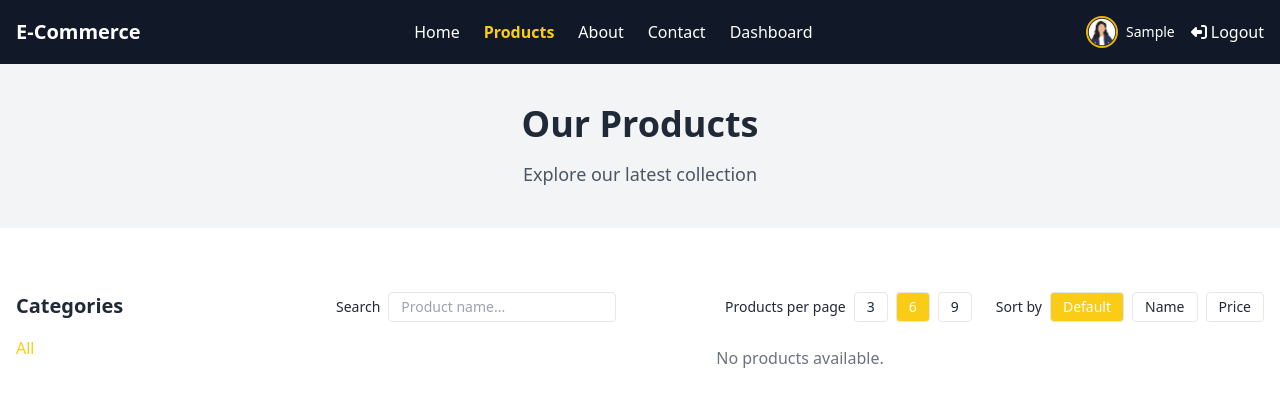
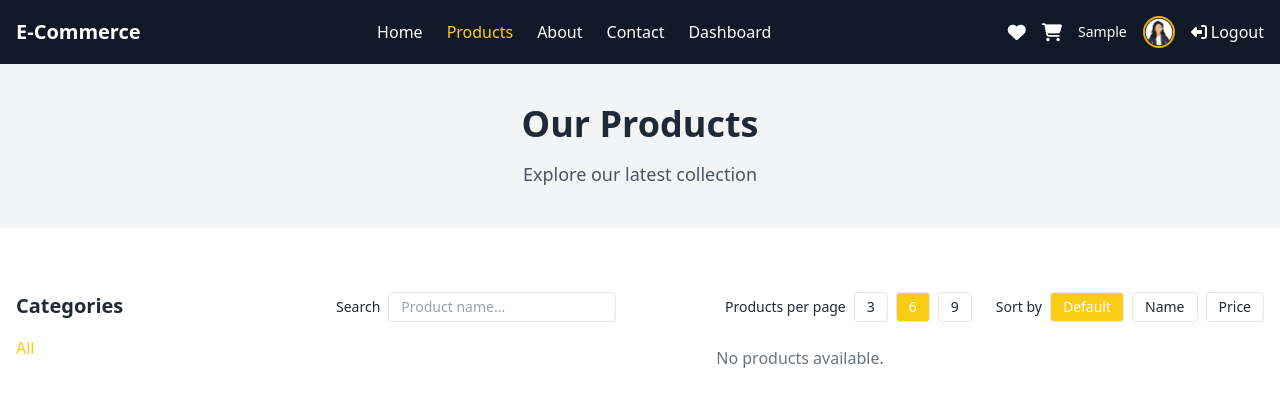
Before and after one commit to Naira98/e-commerce-django, a Django app: page /products/ in a window 1280 px wide. Shown: the top 407 px of the page. Run offline with Django 5.2, Linux system fonts and the light colour scheme; the visitor is signed in with stand-in values (Sample User, id 1); data that the repository does not hold is empty; some libraries are stand-ins or nearby versions.

Commit message:
add favorite products

```diff
--- a/accounts/models.py
+++ b/accounts/models.py
@@ -1,8 +1,11 @@
 from django.contrib.auth.models import AbstractUser
 from django.db import models
+
+from products.models import Product
 
 
 class CustomUser(AbstractUser):
     profile_picture = models.ImageField(
         upload_to="product_images/", null=True, blank=True
     )
+    favorites = models.ManyToManyField(Product, related_name="favorited_by", blank=True)
--- a/accounts/urls.py
+++ b/accounts/urls.py
@@ -5,4 +5,7 @@ urlpatterns = [
     path("register/", views.RegisterView.as_view(), name="register"),
     path("profile/", views.ProfileView.as_view(), name="profile"),
     path("profile/edit", views.UpdateProfile.as_view(), name="edit_profile"),
+
+    path("favorites", views.FavoritesView.as_view(), name="favorites"),
+    path("toggle-favorite", views.toggle_favorite, name="toggle-favorite"),
 ]
--- a/commerce/settings.py
+++ b/commerce/settings.py
@@ -35,6 +35,7 @@ INSTALLED_APPS = [
     "accounts",
     "home",
     "products",
+    "rest_framework",
     "django.contrib.admin",
     "django.contrib.auth",
     "django.contrib.contenttypes",
@@ -107,8 +108,6 @@ AUTH_PASSWORD_VALIDATORS = [
 ]
 
 
-
-
 # Internationalization
 # https://docs.djangoproject.com/en/5.2/topics/i18n/
 
--- a/commerce/urls.py
+++ b/commerce/urls.py
@@ -19,7 +19,6 @@ from django.conf import settings
 from django.conf.urls.static import static
 from django.contrib import admin
 from django.urls import include, path
-from django.contrib.auth import views as auth_views
 
 urlpatterns = [
     path("admin/", admin.site.urls),
--- /dev/null
+++ b/static/js/favorite-btn.js
@@ -0,0 +1,50 @@
+document.querySelectorAll(".favorite-btn").forEach((button) => {
+  button.addEventListener("click", async () => {
+    const product_id = button.getAttribute("data-product-id");
+    const icon = button.querySelector("i");
+
+    const response = await fetch("/accounts/toggle-favorite", {
+      method: "POST",
+      headers: {
+        "Content-Type": "application/json",
+        "X-CSRFToken": getCookie("csrftoken"),
+      },
+      body: JSON.stringify({ product_id }),
+    });
+
+    if (response.ok) {
+      const data = await response.json();
+
+      if (data.is_favorite) {
+        icon.classList.remove("fa-regular");
+        icon.classList.add("fa-solid", "text-yellow-400");
+      } else {
+        icon.classList.remove("fa-solid", "text-yellow-400");
+        icon.classList.add("fa-regular");
+
+        // If on favorites page, remove the card
+        if (window.location.pathname.includes("/favorites")) {
+          button.closest(".group")?.remove();
+        }
+      }
+    } else {
+      alert("Error toggling favorite. Please try again.");
+    }
+  });
+});
+
+// CSRF helper
+function getCookie(name) {
+  let cookieValue = null;
+  if (document.cookie && document.cookie !== "") {
+    const cookies = document.cookie.split(";");
+    for (let i = 0; i < cookies.length; i++) {
+      const cookie = cookies[i].trim();
+      if (cookie.startsWith(name + "=")) {
+        cookieValue = decodeURIComponent(cookie.substring(name.length + 1));
+        break;
+      }
+    }
+  }
+  return cookieValue;
+}
--- /dev/null
+++ b/static/js/mobile-navbar.js
@@ -0,0 +1,4 @@
+document.getElementById("menu-toggle").addEventListener("click", function () {
+  const menu = document.getElementById("mobile-menu");
+  menu.classList.toggle("hidden");
+});
--- a/templates/base.html
+++ b/templates/base.html
@@ -20,7 +20,11 @@
     {% block head %} {% endblock %}
     <script src="https://cdn.tailwindcss.com"></script>
   </head>
-  <body class="bg-white text-gray-800">
-    {% block body %} {% endblock %}
+  {% block declarebody %}
+    <body class="bg-white text-gray-800">
+  {% endblock declarebody %}
+      {% block body %} {% endblock body %}
+      <script src="{% static 'js/mobile-navbar.js' %}"></script>
+      <script src="{% static 'js/favorite-btn.js' %}"></script>
   </body>
 </html>
--- a/templates/components/navbar.html
+++ b/templates/components/navbar.html
@@ -8,27 +8,39 @@
 
     <!-- Navigation Links -->
     <div class="hidden md:flex space-x-6 items-center flex-1 justify-center">
-      <a href="{% url 'index' %}" class="hover:text-yellow-400 {% if active == 'home' %} text-yellow-400 font-semibold {% endif %}">Home</a>
-      <a href="{% url 'products' %}" class="hover:text-yellow-400 {% if active == 'products' %} text-yellow-400 font-semibold {% endif %}">Products</a>
-      <a href="{% url 'about' %}" class="hover:text-yellow-400 {% if active == 'about' %} text-yellow-400 font-semibold {% endif %}">About</a>
-      <a href="{% url 'contact' %}" class="hover:text-yellow-400 {% if active == 'contact' %} text-yellow-400 font-semibold {% endif %}">Contact</a>
+      <a href="{% url 'index' %}" class="hover:text-yellow-400 {% if active == 'home' %} text-yellow-400 {% endif %}">Home</a>
+      <a href="{% url 'products' %}" class="hover:text-yellow-400 {% if active == 'products' %} text-yellow-400 {% endif %}">Products</a>
+      <a href="{% url 'about' %}" class="hover:text-yellow-400 {% if active == 'about' %} text-yellow-400 {% endif %}">About</a>
+      <a href="{% url 'contact' %}" class="hover:text-yellow-400 {% if active == 'contact' %} text-yellow-400 {% endif %}">Contact</a>
 
       {% if request.user.is_authenticated and request.user.is_staff %}
-        <a href="{% url 'admin_dashboard' %}" class="hover:text-yellow-400 {% if active == 'dashboard' %} text-yellow-400 font-semibold {% endif %}">Dashboard</a>
+        <a href="{% url 'admin_dashboard' %}" class="hover:text-yellow-400 {% if active == 'dashboard' %} text-yellow-400 {% endif %}">Dashboard</a>
       {% endif %}
     </div>
 
     <!-- Login/Logout -->
     <div class="hidden md:flex items-center space-x-4">
       {% if request.user.is_authenticated %}
-        <!-- User Info -->
-        <a href="{% url 'profile' %}" class="flex items-center space-x-2 hover:opacity-90">
+        <!-- Favorites Icon -->
+        <a href="{% url 'favorites' %}" class="text-white hover:text-yellow-400 text-lg {% if active == 'favorites' %} text-yellow-400 {% endif %}">
+          <i class="fa-solid fa-heart"></i>
+        </a>
+
+        <!-- Cart Icon -->
+        <a class="text-white hover:text-yellow-400 text-lg">
+          <i class="fa-solid fa-cart-shopping"></i>
+        </a>
+
+        <!-- Username -->
+        <span class="text-sm text-white">{{ request.user.first_name }}</span>
+
+        <!-- Avatar -->
+        <a href="{% url 'profile' %}" class="hover:opacity-90">
           {% if request.user.profile_picture %}
             <img src="{{ request.user.profile_picture.url }}" alt="avatar" class="w-8 h-8 rounded-full object-cover border-2 border-yellow-500" />
           {% else %}
             <img src="{% static 'images/accounts/default_avatar.webp' %}" alt="default" class="w-8 h-8 rounded-full object-cover border-2 border-yellow-500" />
           {% endif %}
-          <span class="text-sm text-white">{{ request.user.first_name }}</span>
         </a>
 
         <!-- Logout Button -->
@@ -38,12 +50,16 @@
             <i class="fa-solid fa-right-from-bracket transform rotate-180"></i> Logout
           </button>
         </form>
+
       {% else %}
+
+        <!-- Login Button -->
         <a href="{% url 'login' %}" class="hover:text-yellow-400 flex items-center gap-1">
           <i class="fa-solid fa-right-to-bracket"></i> Login
         </a>
       {% endif %}
     </div>
+
 
 
     <!-- Mobile Menu Toggle -->
@@ -58,22 +74,49 @@
 
   <!-- Mobile Navigation -->
   <div id="mobile-menu" class="hidden px-4 mt-2 space-y-2 md:hidden">
-    <a href="{% url 'index' %}" class="block hover:text-yellow-400 {% if active == 'home' %} text-yellow-400 font-semibold {% endif %}">Home</a>
-    <a href="{% url 'products' %}" class="block hover:text-yellow-400 {% if active == 'products' %} text-yellow-400 font-semibold {% endif %}">Products</a>
-    <a href="{% url 'about' %}" class="block hover:text-yellow-400 {% if active == 'about' %} text-yellow-400 font-semibold {% endif %}">About</a>
-    <a href="{% url 'contact' %}" class="block hover:text-yellow-400 {% if active == 'contact' %} text-yellow-400 font-semibold {% endif %}">Contact</a>
+    <a href="{% url 'index' %}" class="block hover:text-yellow-400 {% if active == 'home' %} text-yellow-400 {% endif %}">Home</a>
+    <a href="{% url 'products' %}" class="block hover:text-yellow-400 {% if active == 'products' %} text-yellow-400 {% endif %}">Products</a>
+    <a href="{% url 'about' %}" class="block hover:text-yellow-400 {% if active == 'about' %} text-yellow-400 {% endif %}">About</a>
+    <a href="{% url 'contact' %}" class="block hover:text-yellow-400 {% if active == 'contact' %} text-yellow-400 {% endif %}">Contact</a>
 
     {% if request.user.is_authenticated and request.user.is_staff %}
-      <a href="{% url 'admin_dashboard' %}" class="block hover:text-yellow-400 {% if active == 'dashboard' %} text-yellow-400 font-semibold {% endif %}">Dashboard</a>
+      <a href="{% url 'admin_dashboard' %}" class="block hover:text-yellow-400 {% if active == 'dashboard' %} text-yellow-400 {% endif %}">Dashboard</a>
     {% endif %}
 
     {% if request.user.is_authenticated %}
+      <!-- Favorites -->
+      <a href="{% url 'favorites' %}" class="block hover:text-yellow-400 {% if active == 'favorites' %} text-yellow-400 {% endif %}">
+        <i class="fa-solid fa-heart mr-1"></i> Favorites
+      </a>
+
+      <!-- Cart -->
+      <a href="#" class="block hover:text-yellow-400">
+        <i class="fa-solid fa-cart-shopping mr-1"></i> Cart
+      </a>
+
+      <!-- Profile -->
+      <div class="flex items-center gap-2 mt-2">
+        {% if request.user.profile_picture %}
+          <img src="{{ request.user.profile_picture.url }}" alt="avatar" class="w-8 h-8 rounded-full border-2 border-yellow-500 object-cover" />
+        {% else %}
+          <img src="{% static 'images/accounts/default_avatar.webp' %}" alt="default" class="w-8 h-8 rounded-full border-2 border-yellow-500 object-cover" />
+        {% endif %}
+        <span class="text-sm">{{ request.user.first_name }}</span>
+      </div>
+
+      <!-- Logout -->
       <form method="post" action="{% url 'logout' %}">
         {% csrf_token %}
-        <button type="submit" class="block text-left w-full hover:text-yellow-400">Logout</button>
+        <button type="submit" class="block text-left w-full hover:text-yellow-400 mt-2">
+          <i class="fa-solid fa-right-from-bracket transform rotate-180 mr-1"></i> Logout
+        </button>
       </form>
     {% else %}
-      <a href="{% url 'login' %}" class="block hover:text-yellow-400">Login</a>
+      <!-- Login -->
+      <a href="{% url 'login' %}" class="block hover:text-yellow-400 mt-2">
+        <i class="fa-solid fa-right-to-bracket mr-1"></i> Login
+      </a>
     {% endif %}
   </div>
+
 </nav>
```
Also changed, not shown: accounts/views.py (+31 -1 lines), requirements.txt (+7 -0 lines), templates/home/about.html (+0 -7 lines), templates/home/contact.html (+0 -7 lines), templates/home/home.html (+0 -7 lines), templates/products/components/product_card.html (+12 -2 lines), templates/registration/favorites.html (added, +27 -0 lines), accounts/migrations/0004_customuser_favorites.py (added).
